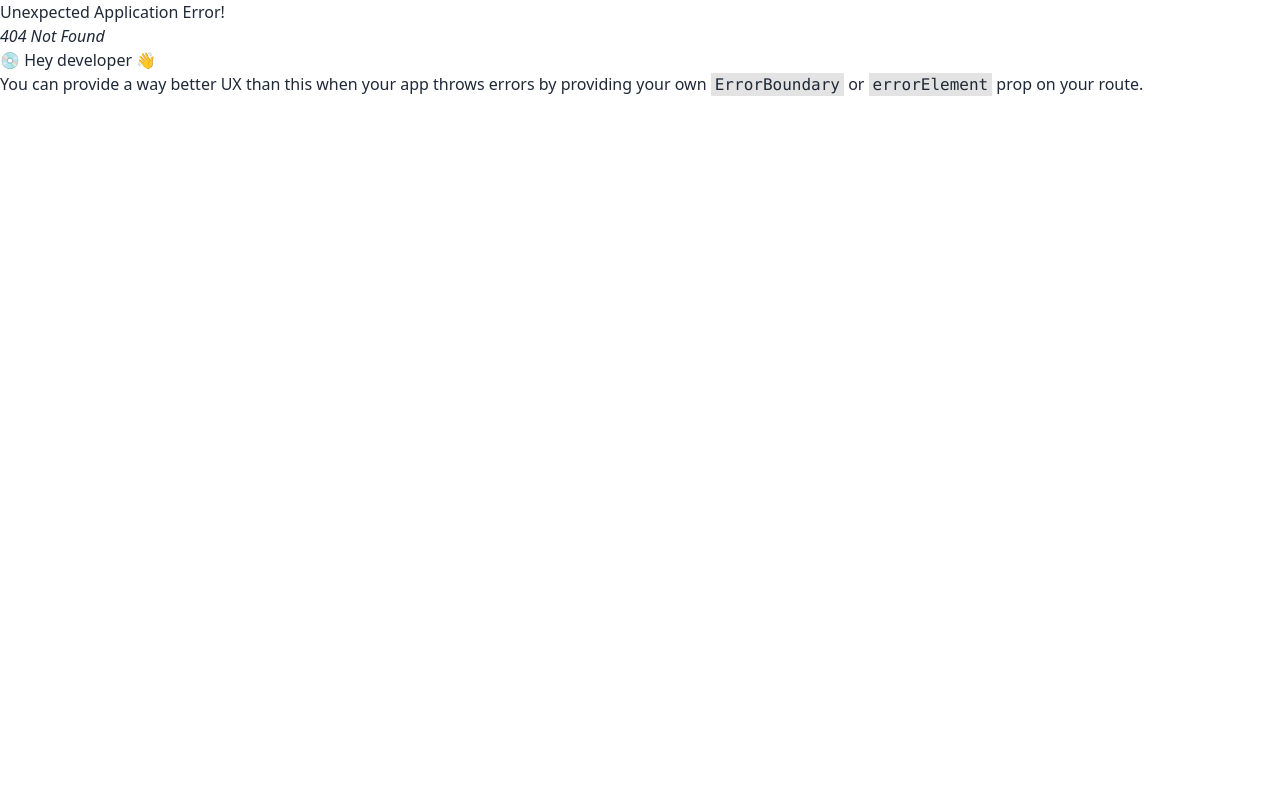
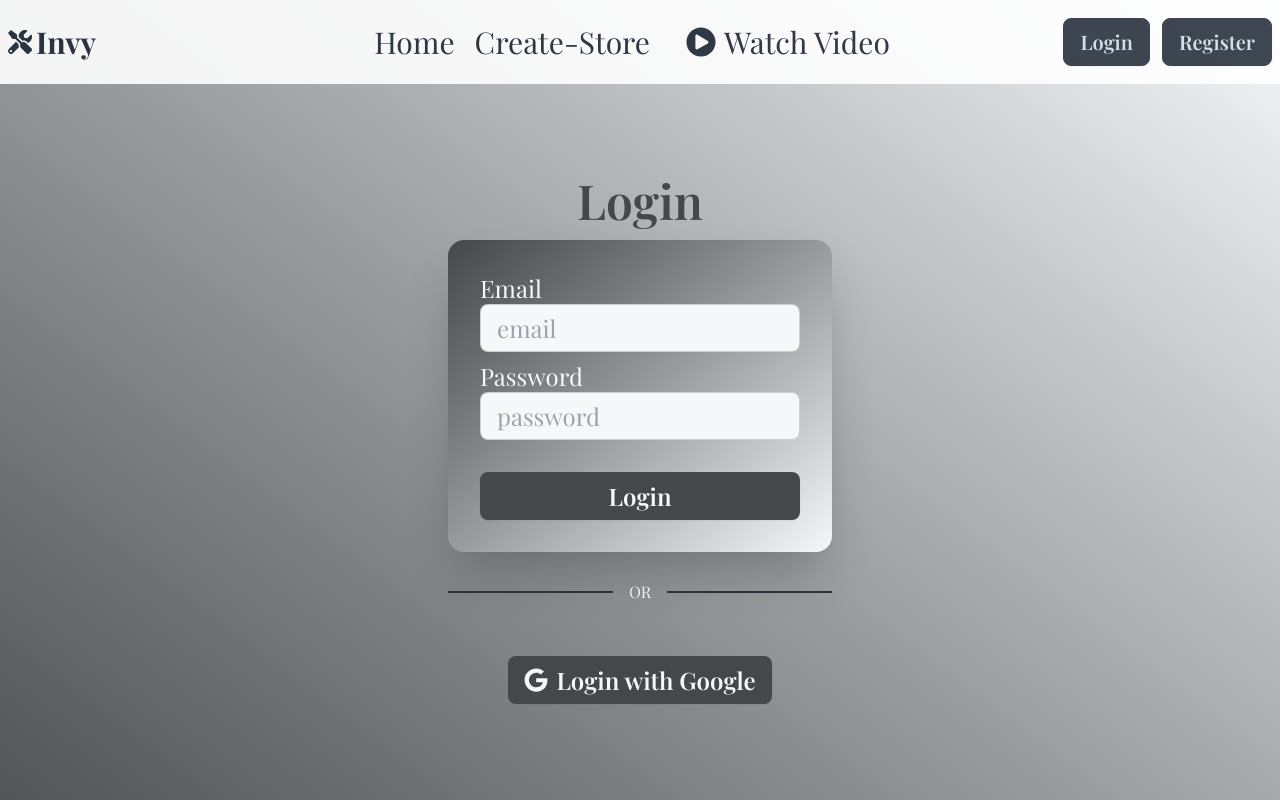
Before and after one commit to sohan704/invy, a React (Vite) app: page /login in a window 1280 px wide. Before the commit this address had no page. Shown: the top 800 px of the page. Built offline with nearby package versions, Linux system fonts and the light colour scheme.

Commit message:
added the login page

```diff
--- a/src/Pages/Home/Navbar/Navbar.jsx
+++ b/src/Pages/Home/Navbar/Navbar.jsx
@@ -1,4 +1,5 @@
 import { FaPlayCircle, FaTools } from "react-icons/fa";
+import { Link } from "react-router-dom";
 
 const Navbar = () => {
 
@@ -38,7 +39,7 @@ const Navbar = () => {
           </ul>
         </div>
         <div className="navbar-end gap-3">
-          <a className="btn  btn-neutral  text-sm  md:text-xl">Login</a>
+          <Link to='/login'><a className="btn  btn-neutral  text-sm  md:text-xl">Login</a></Link>
           <a className="btn btn-neutral text-sm  md:text-xl">Register</a>
 
         </div>
--- /dev/null
+++ b/src/Pages/Login/Login.css
@@ -0,0 +1,65 @@
+@keyframes myAnim {
+  0% {
+    animation-timing-function: ease-in;
+    opacity: 1;
+    transform: translateY(45px);
+  }
+
+  24% {
+    opacity: 1;
+  }
+
+  40% {
+    animation-timing-function: ease-in;
+    transform: translateY(24px);
+  }
+
+  65% {
+    animation-timing-function: ease-in;
+    transform: translateY(12px);
+  }
+
+  82% {
+    animation-timing-function: ease-in;
+    transform: translateY(6px);
+  }
+
+  93% {
+    animation-timing-function: ease-in;
+    transform: translateY(4px);
+  }
+
+  25%,
+  55%,
+  75%,
+  87% {
+    animation-timing-function: ease-out;
+    transform: translateY(0px);
+  }
+
+  100% {
+    animation-timing-function: ease-out;
+    opacity: 1;
+    transform: translateY(0px);
+  }
+}
+
+
+.my-animate {
+
+  animation: myAnim 2s ease 0s 1 normal forwards;
+
+}
+
+
+.my-gradient {
+  background-image: linear-gradient(to right top, #45474b, #6d6f73, #989a9d, #c5c8ca, #f5f7f8);
+}
+
+.btn-my-bg {
+  background-image: linear-gradient(to bottom, #f5f7f8, #b7f9fa, #90f8cc, #b0eb79, #f4ce14);
+}
+
+.card-my-bg{
+  background-image: linear-gradient(to right bottom, #45474b, #6d6f73, #989a9d, #c5c8ca, #f5f7f8);
+}
--- /dev/null
+++ b/src/Pages/Login/Login.jsx
@@ -0,0 +1,52 @@
+import { FaGoogle } from 'react-icons/fa';
+import './Login.css'
+import Navbar from '../Home/Navbar/Navbar';
+
+const Login = () => {
+  return (
+    <div className="h-[120vh] my-gradient">
+      <Navbar></Navbar>
+
+
+      <div className='flex justify-center items-center h-[100vh]'>
+
+        <div className="hero h-[60vh]">
+          <div className="hero-content flex-col">
+            <div className="text-center flex-1 lg:text-left">
+              <h1 className="text-5xl font-semibold text-[#45474B]">Login</h1>
+
+            </div>
+            <div className="flex-1 card shrink-0 w-full max-w-sm shadow-2xl card-my-bg">
+              <form className="card-body">
+                <div className="form-control">
+                  <div className='text-2xl text-[#F5F7F8]'>
+                    Email
+                  </div>
+                  <input type="email" placeholder="email" className="input input-bordered text-2xl bg-[#F5F7F8]" required />
+                </div>
+                <div className="form-control">
+                  <div className='text-2xl text-[#F5F7F8]'>
+                    Password
+                  </div>
+                  <input type="password" placeholder="password" className="input input-bordered text-2xl bg-[#F5F7F8]" required />
+
+                </div>
+                <div className="form-control mt-6">
+                  <button className="btn border-none text-2xl bg-[#45474B] text-[#F5F7F8]">Login</button>
+                </div>
+              </form>
+
+
+            </div>
+            <div className="divider divider-neutral text-[#F5F7F8]">OR</div>
+            <div className="form-control mt-6">
+              <button className="btn border-none text-2xl bg-[#45474B] text-[#F5F7F8]"> <FaGoogle></FaGoogle> Login with Google</button>
+            </div>
+          </div>
+        </div>
+      </div>
+    </div>
+  );
+};
+
+export default Login;
--- a/src/Routes/Routes.jsx
+++ b/src/Routes/Routes.jsx
@@ -1,6 +1,7 @@
 import {createBrowserRouter} from "react-router-dom";
 import Main from "../Layout/Main";
 import Home from "../Pages/Home/Home/Home";
+import Login from "../Pages/Login/Login";
 
 export const router = createBrowserRouter([
   {
@@ -10,6 +11,10 @@ export const router = createBrowserRouter([
       {
         path:'/',
         element:<Home></Home>
+      },
+      {
+        path:'/login',
+        element:<Login></Login>
       }
     ]
   },
```
